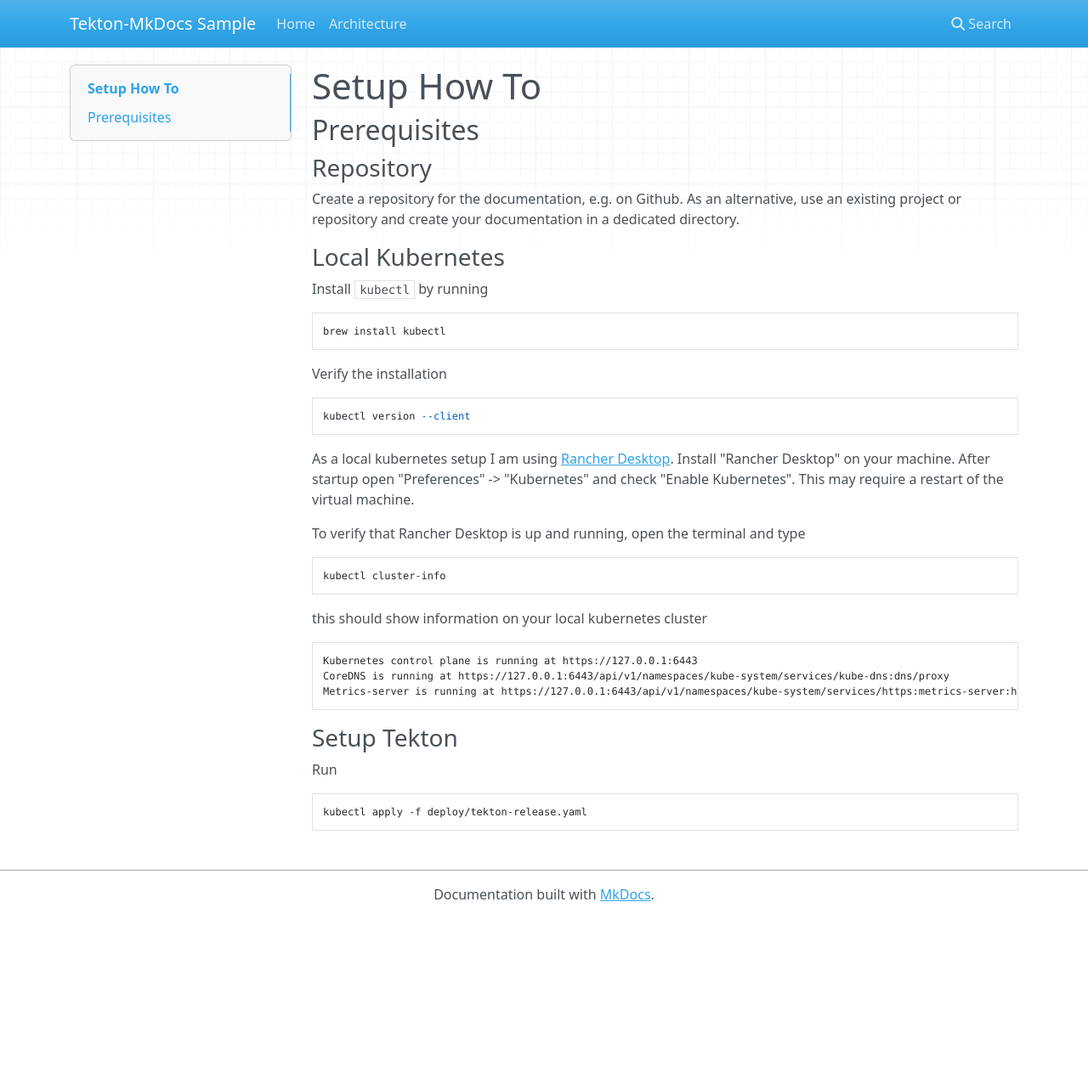
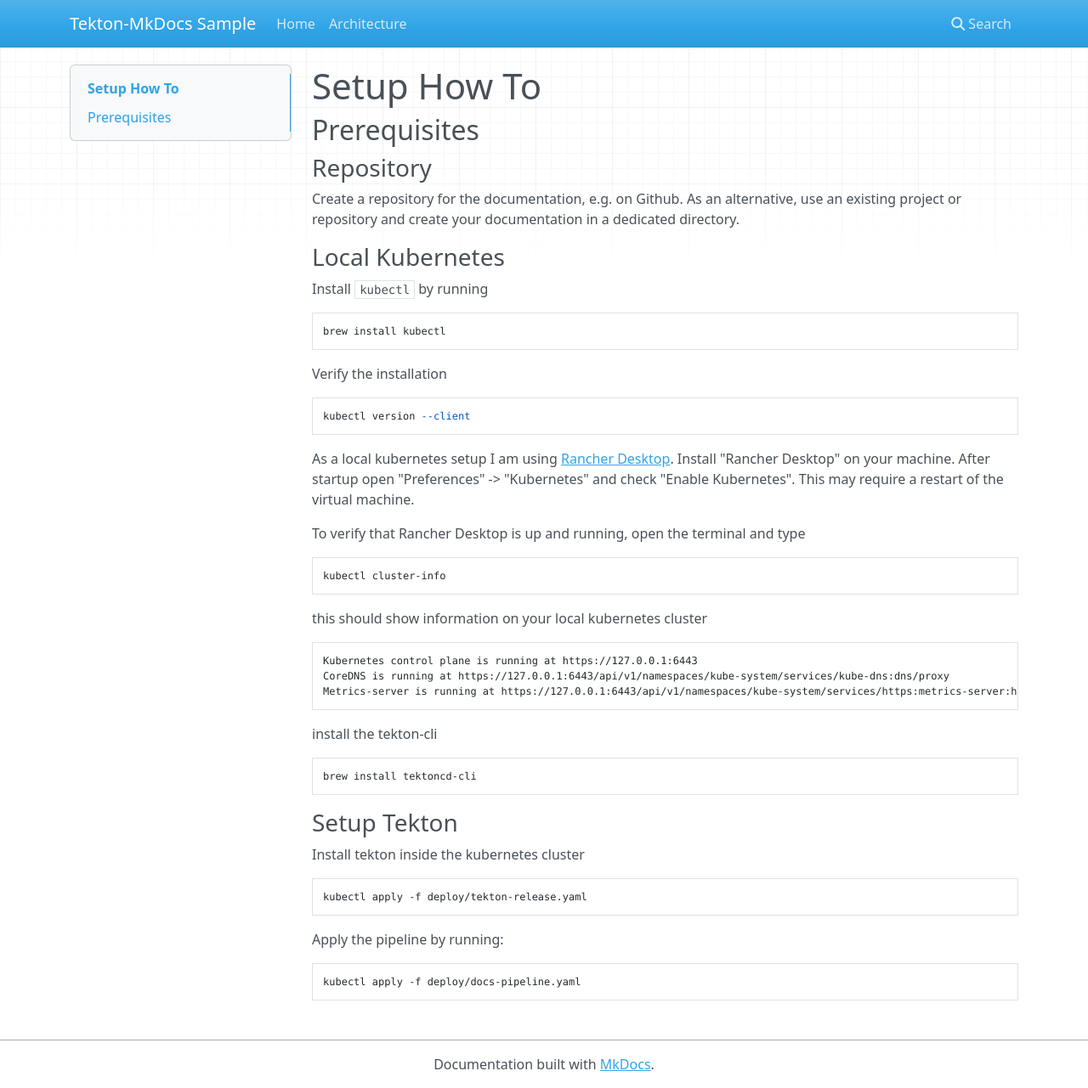
Before and after one commit to schneefisch/tekton-mkdoks-pipeline-sample, an MkDocs documentation site: the page built from docs/setup.md, in a window 1280 px wide and 1281 px high. Shown: the whole window at 85% size. Built offline with MkDocs 1.6.1, drawn with Linux system fonts in a browser that asks for light colours; nearby versions of some CDN libraries.

Commit message:
install mkdocs and refactor pipeline

````diff
--- a/docs/setup.md
+++ b/docs/setup.md
@@ -33,8 +33,18 @@ CoreDNS is running at https://127.0.0.1:6443/api/v1/namespaces/kube-system/servi
 Metrics-server is running at https://127.0.0.1:6443/api/v1/namespaces/kube-system/services/https:metrics-server:https/proxy
 ```
 
+install the tekton-cli
+
+    brew install tektoncd-cli
+
 ### Setup Tekton
 
-Run
+Install tekton inside the kubernetes cluster
 
     kubectl apply -f deploy/tekton-release.yaml
+
+Apply the pipeline by running:
+
+```shell
+kubectl apply -f deploy/docs-pipeline.yaml
+```
````
Also changed, not shown: 1 other file.
